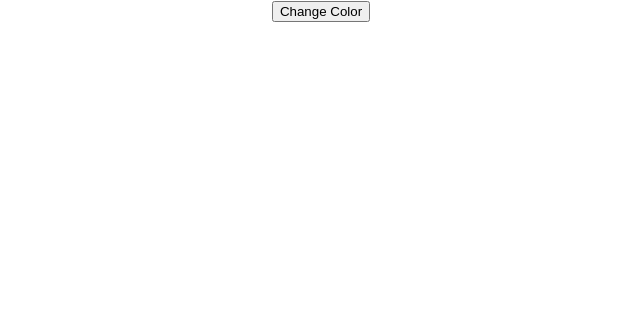
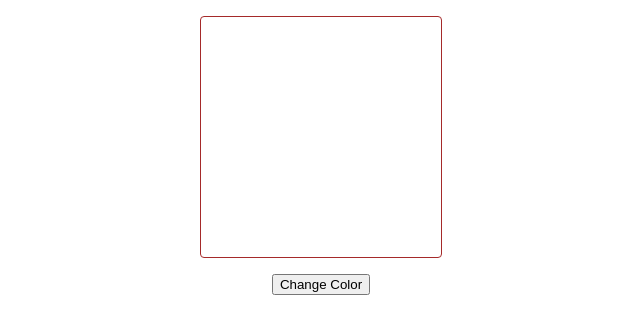
Before and after one commit to AnindaChatterjee/17_ReactJS_Lrn, a React (Create React App) app in the folder colorize/: page / in a window 1280 px wide. Shown: the top 334 px of the page, without its empty margins (319-959 px from the left). Built offline with nearby package versions, Linux system fonts and the light colour scheme.

Commit message:
Modified App.css to clean up and have css with colorizer

```diff
--- a/colorize/src/App.css
+++ b/colorize/src/App.css
@@ -1,38 +1,19 @@
-.App {
-  text-align: center;
-}
-
-.App-logo {
-  height: 40vmin;
-  pointer-events: none;
-}
-
-@media (prefers-reduced-motion: no-preference) {
-  .App-logo {
-    animation: App-logo-spin infinite 20s linear;
-  }
-}
-
-.App-header {
-  background-color: #282c34;
-  min-height: 100vh;
-  display: flex;
+.colorizer {
+  display:flex;
   flex-direction: column;
   align-items: center;
   justify-content: center;
-  font-size: calc(10px + 2vmin);
-  color: white;
 }
 
-.App-link {
-  color: #61dafb;
+.colorizer .box{
+  width: 13rem;
+  height: 13rem;
+  margin: 1rem;
+  padding: 1rem;
+  border: 1px solid brown;
+  border-radius: 0.25rem;
 }
 
-@keyframes App-logo-spin {
-  from {
-    transform: rotate(0deg);
-  }
-  to {
-    transform: rotate(360deg);
-  }
+.colorizer button{
+  cursor: pointer;
 }
```
